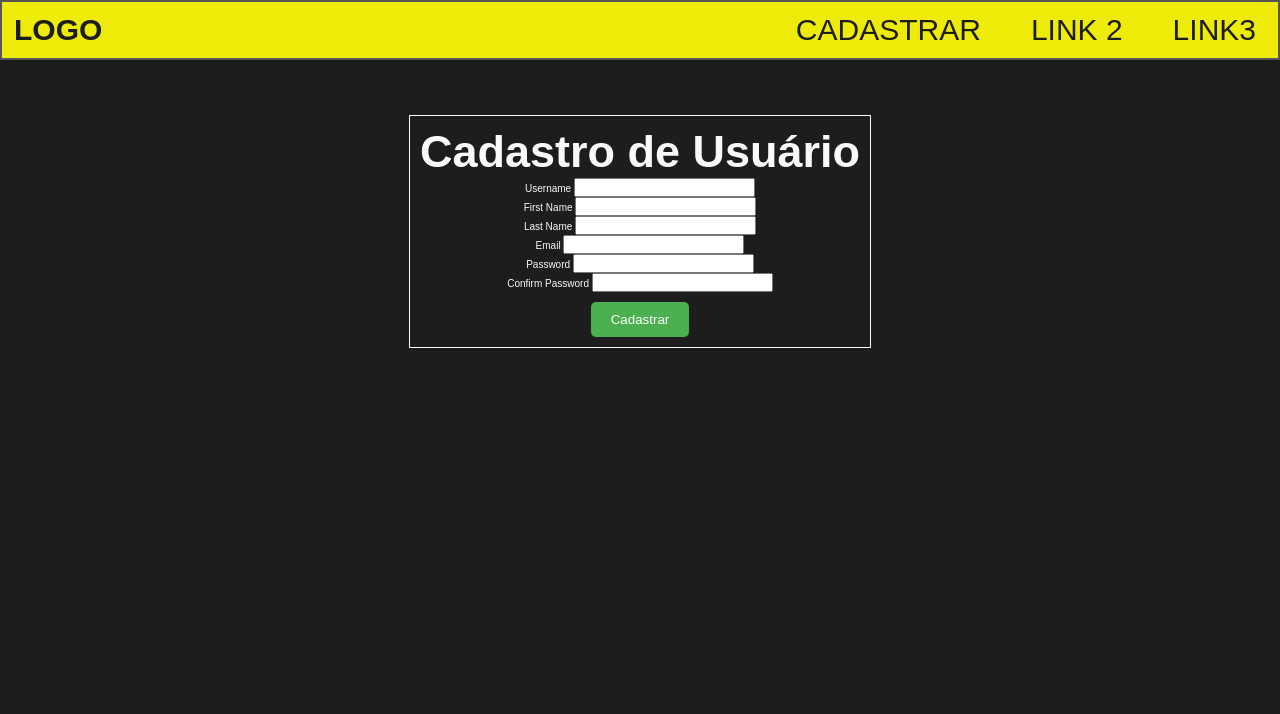
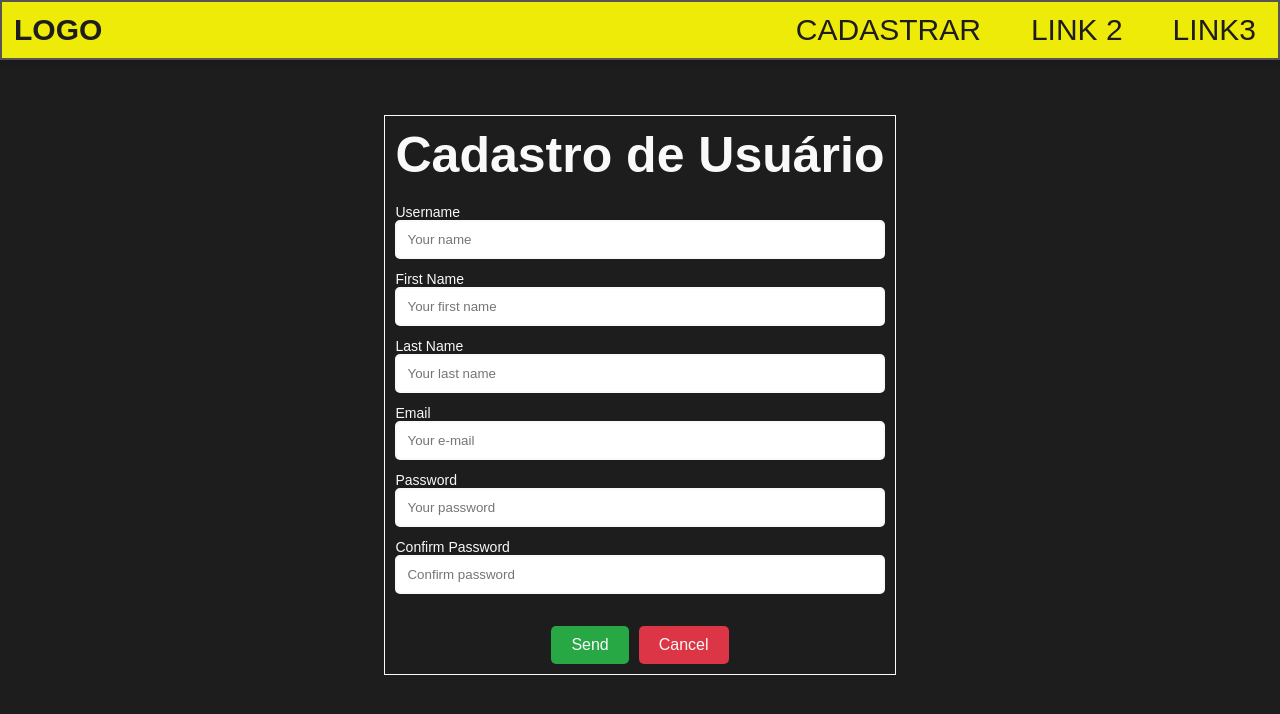
Before and after one commit to Josmateussilva0110/Cadastro_Django, a Django app: page /register_user/ in a window 1280 px wide. Shown: the top 714 px of the page. Run offline with Django 5.2, Linux system fonts and the light colour scheme.

```diff
--- a/base_static/global/css/styles.css
+++ b/base_static/global/css/styles.css
@@ -148,19 +148,6 @@ p {
     text-align: center;
 }
 
-button {
-    margin-top: 10px;
-    padding: 10px 20px;
-    background-color: #4CAF50;
-    color: white;
-    border: none;
-    border-radius: 5px;
-    cursor: pointer;
-}
-
-button:hover {
-    background-color: #45a049;
-}
 
 .form-container {
     display: flex;
@@ -176,3 +163,76 @@ button:hover {
     max-width: 100%;
     padding: 1rem;
 }
+
+.form h1 {
+    font-size: 5rem;
+    padding-bottom: 2rem;
+}
+
+.form-group {
+    display: flex;
+    flex-direction: column;
+    padding-bottom: 1.2rem;
+}
+
+.form-group label {
+    text-align: left;
+    font-size: 1.4rem;
+}
+
+
+.form-group input, .form-group select {
+    padding: 1rem;
+    border: 2px solid var(--white-color);
+    border-radius: 5px;
+    transition: border-color 0.3s ease;
+}
+
+.form-group input:hover, .form-group select:hover {
+    outline: none;
+    border-color: var(--yellow-color);
+    box-shadow: 0 0 0 2px var(--yellow-color);
+}
+
+.btn-group {
+    display: flex;
+    gap: 1rem;
+    justify-content: center;
+    margin-top: 2rem;
+}
+
+.btn {
+    padding: 1rem 2rem;
+    color: var(--white-color);
+    border: none;
+    border-radius: 5px;
+    font-size: 1.6rem;
+    cursor: pointer;
+    transition: background-color 0.3s ease, transform 0.2s ease;
+}
+
+.btn-send {
+    background-color: #28a745;
+}
+
+.btn-cancel {
+    background-color: #dc3545;;
+}
+
+.btn:hover {
+    transform: translateY(-2px);
+    box-shadow: 0 4px 6px rgba(0, 0, 0, 0.1);
+}
+
+.btn-send:hover {
+    background-color: #218838;
+}
+
+.btn-cancel:hover {
+    background-color: #c82333;
+}
+
+.btn:focus {
+    outline: none;
+    box-shadow: 0 0 0 3px var(--black-color);
+}
--- a/cadastro/forms.py
+++ b/cadastro/forms.py
@@ -7,12 +7,23 @@ from cadastro.models import Person
 
 
 class Register_User(forms.ModelForm):
-    password = forms.CharField(widget=forms.PasswordInput(),  label='password')
-    password2 = forms.CharField(widget=forms.PasswordInput(), label='confirm password')
-
+    password = forms.CharField(
+        widget=forms.PasswordInput(attrs={'placeholder': 'Your password'}),
+        label='password'
+    )
+    password2 = forms.CharField(
+        widget=forms.PasswordInput(attrs={'placeholder': 'Confirm password'}),
+        label='confirm password'
+    )
     class Meta:
         model = Person
         fields = ['username', 'first_name', 'last_name', 'email', 'password',]
+        widgets = {
+            'username': forms.TextInput(attrs={'placeholder': 'Your name'}),
+            'first_name': forms.TextInput(attrs={'placeholder': 'Your first name'}),
+            'last_name': forms.TextInput(attrs={'placeholder': 'Your last name'}),
+            'email': forms.EmailInput(attrs={'placeholder': 'Your e-mail'}),
+        }
 
 
     def clean(self):
--- a/cadastro/templates/cadastro/pages/cadastrar.html
+++ b/cadastro/templates/cadastro/pages/cadastrar.html
@@ -6,7 +6,7 @@
 
 <div class="form-container">
     <div class="form">
-        <h4>Cadastro de Usuário</h4>
+        <h1>Cadastro de Usuário</h4>
         <form method="POST" action="{% url 'cadastro:register_user' %}">
             {% csrf_token %}
             <div class="form-group">
@@ -56,8 +56,10 @@
                     <div class="error">{{ form.password2.errors }}</div>
                 {% endif %}
             </div>
-
-            <button type="submit">Cadastrar</button>
+            <div class="btn-group">
+                <button type="submit" class="btn btn-send">Send</button>
+                <button type="reset" class="btn btn-cancel">Cancel</button>
+            </div>
         </form>
 
         {% if messages %}
```
